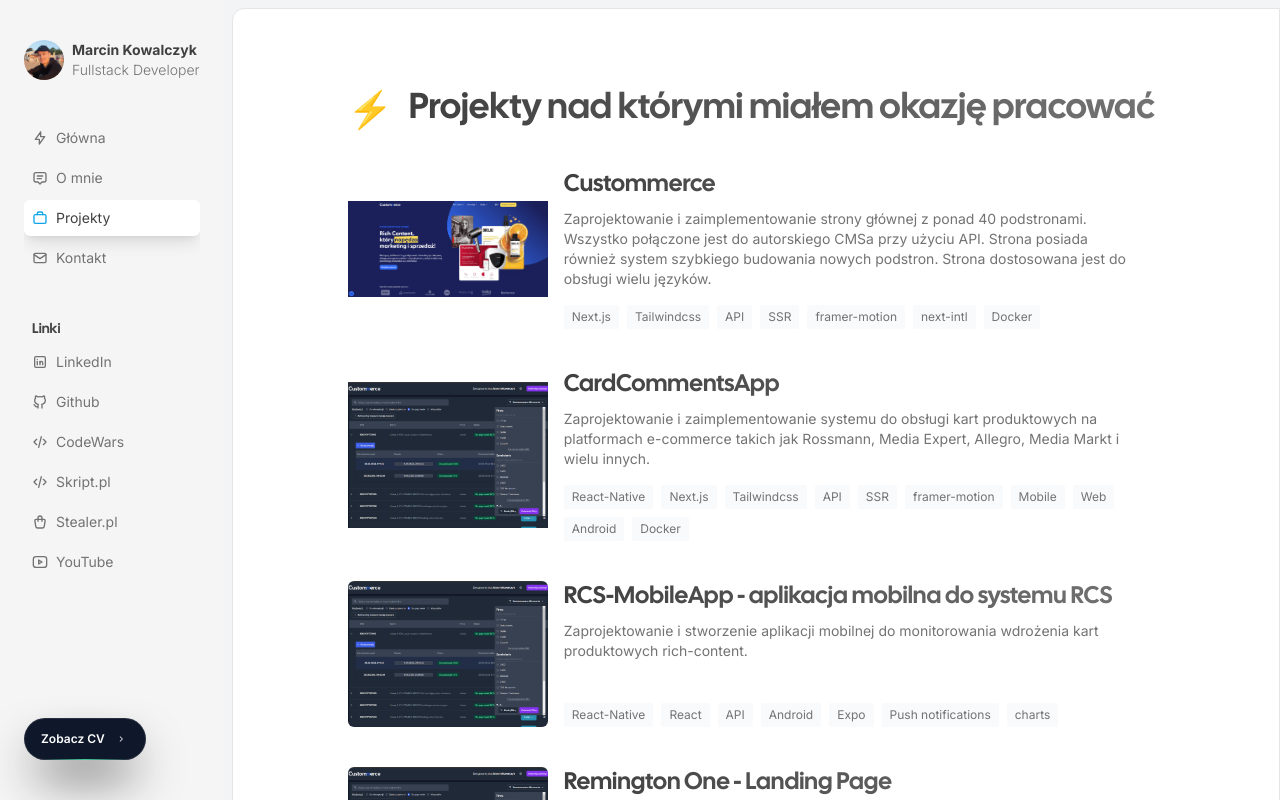
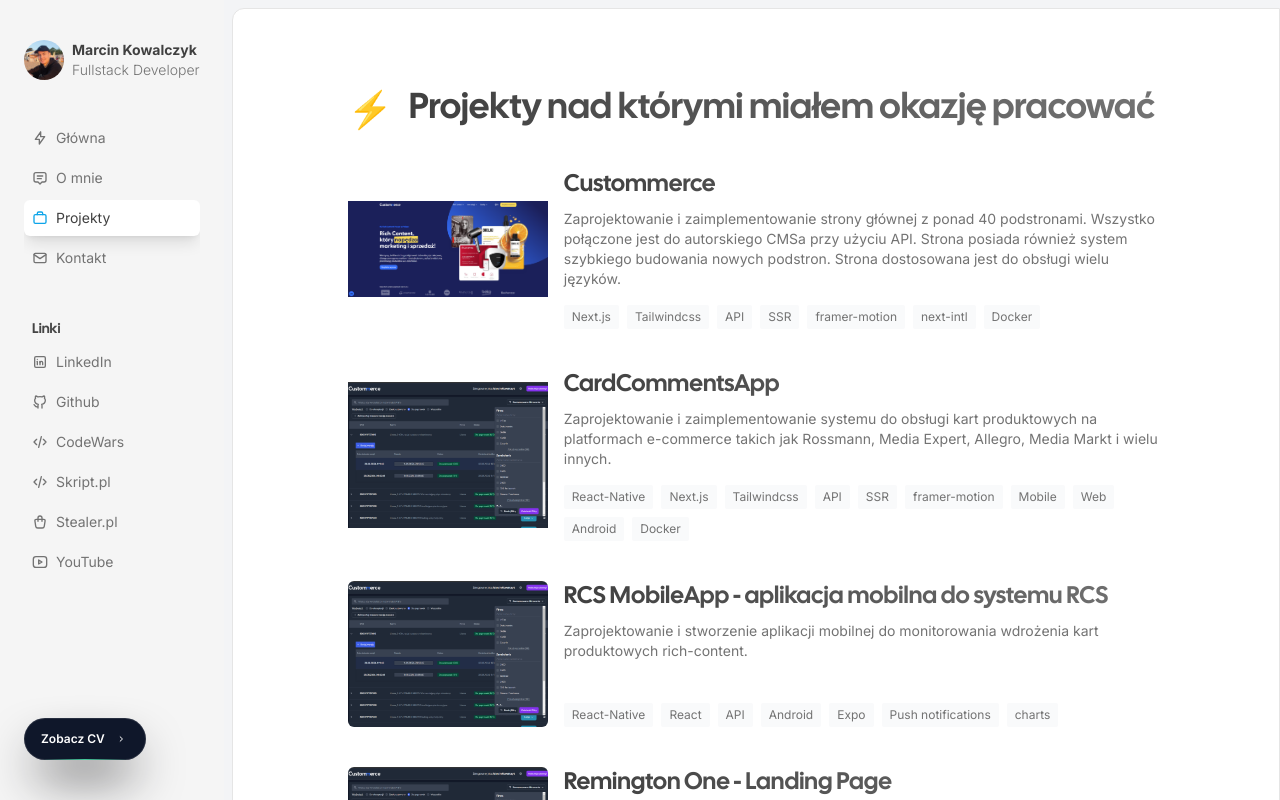
Before and after one commit to m4rc1nn/portfolio, a Next.js app: page /projects in a window 1280 px wide. Built offline with nearby package versions, Linux system fonts and the light colour scheme.

Commit message:
changes in layout and description

```diff
--- a/src/components/Product.tsx
+++ b/src/components/Product.tsx
@@ -67,7 +67,7 @@
         </div>
       </div>
       <div>
-        <Paragraph className="max-w-xl mt-4">{product.description}</Paragraph>
+        <Paragraph className="mt-4">{product.description}</Paragraph>
       </div>
       <div className="prose prose-sm md:prose-base max-w-none text-neutral-600">
         {product?.content}
--- a/src/components/Products.tsx
+++ b/src/components/Products.tsx
@@ -44,7 +44,7 @@
                   >
                     {product.title}
                   </Heading>
-                  <Paragraph className="text-sm md:text-sm lg:text-sm mt-2 max-w-xl">
+                  <Paragraph className="text-sm md:text-sm lg:text-sm mt-2">
                     {product.description}
                   </Paragraph>
                 </div>
--- a/src/constants/products.tsx
+++ b/src/constants/products.tsx
@@ -74,12 +74,12 @@
     ),
   },
   {
-    title: "RCS-MobileApp - aplikacja mobilna do systemu RCS",
+    title: "RCS MobileApp - aplikacja mobilna do systemu RCS",
     description:
       "Zaprojektowanie i stworzenie aplikacji mobilnej do monitorowania wdrożenia kart produktowych rich-content.",
     thumbnail: ccs1,
     stack: ["React-Native", "React", "API", "Android", "Expo", "Push notifications", "charts"],
-    slug: "remongton-one-lp",
+    slug: "rcs-mobile-app",
     content: (
       <div>
         <p>
@@ -103,7 +103,7 @@
       "Implementacja wyglądu i działania strony internetowej na potrzeby kampanii marketingowej dla nowych produktów z serii Remington ONE.",
     thumbnail: ccs1,
     stack: ["HTML", "SCSS", "JavaScript", "API", "CI/CD"],
-    slug: "remongton-one-lp",
+    slug: "remington-one-lp",
     content: (
       <div>
         <p>
@@ -121,7 +121,7 @@
       "Zaprojektowanie i implementacja algorytmu obliczającego cene na podstawie wielu czynników podanych przez klienta.",
     thumbnail: ccs1,
     stack: ["Next.js", "React.js", "TailwindCSS", "API", "nodemailer", "Docker", "CI/CD"],
-    slug: "formularz-rich-content",
+    slug: "form-rich-content",
     content: (
       <div>
         <p>
@@ -162,7 +162,7 @@
       "Zaprojektowanie i implementacja systemu do szybkiego tworzenia komponentów przez drag-and-drop.",
     thumbnail: ccs1,
     stack: ["React.js", "TailwindCSS"],
-    slug: "harmonogram-teamwork",
+    slug: "generators",
     content: (
       <div>
         <p>
```
